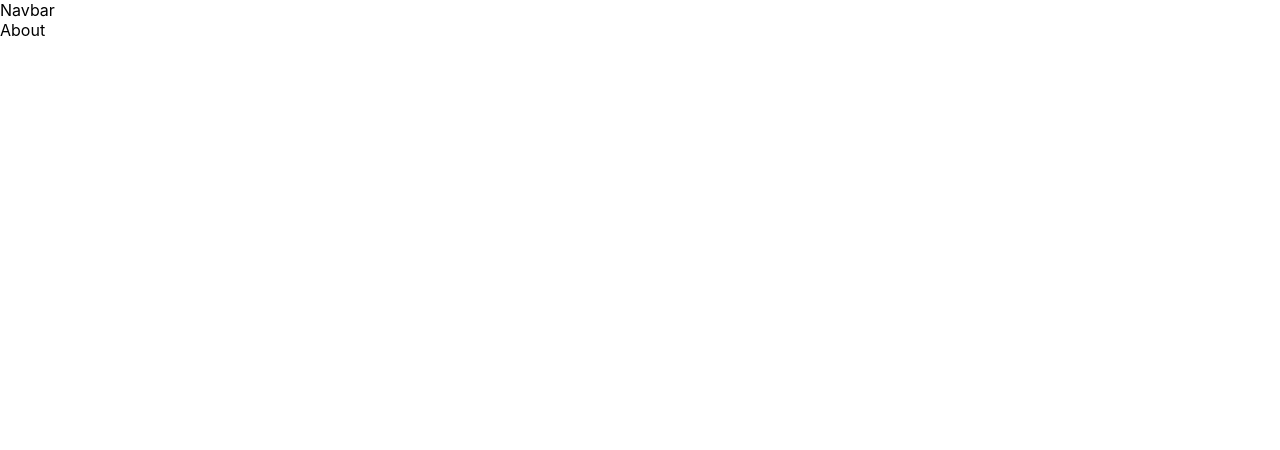
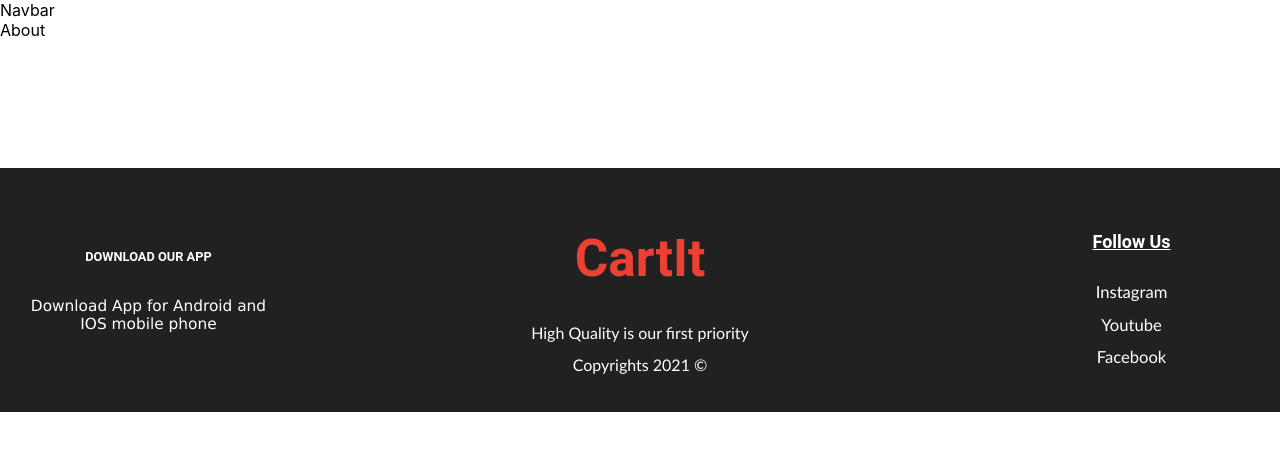
Before and after one commit to vishal-arora-2/your-store, a React (Create React App) app: page /about in a window 1280 px wide. Shown: the top 450 px of the page. Built offline with nearby package versions, Linux system fonts and the light colour scheme.

Commit message:
created footer

```diff
--- a/package.json
+++ b/package.json
@@ -3,6 +3,9 @@
   "version": "0.1.0",
   "private": true,
   "dependencies": {
+    "@emotion/react": "^11.10.6",
+    "@emotion/styled": "^11.10.6",
+    "@mui/material": "^5.12.1",
     "@testing-library/jest-dom": "^5.16.5",
     "@testing-library/react": "^13.4.0",
     "@testing-library/user-event": "^13.5.0",
--- /dev/null
+++ b/src/components/Footer/Footer.css
@@ -0,0 +1,73 @@
+footer {
+    margin-top: 10vmax;
+    padding: 2vmax;
+    background-color: rgb(34, 33, 33);
+    color: white;
+    display: flex;
+    align-items: center;
+  }
+
+  .leftFooter {
+    width: 20%;
+    display: flex;
+
+    flex-direction: column;
+    align-items: center;
+  }
+  .leftFooter > h4 {
+    font-family: "Roboto";
+    font-size: 1vmax;
+  }
+  .leftFooter > p {
+    text-align: center;
+    font-size: 1.2vmax;
+    font-family: "Lucida Sans", "Lucida Sans Regular", "Lucida Grande",
+      "Lucida Sans Unicode", Geneva, Verdana, sans-serif;
+  }
+  .leftFooter > img {
+    width: 10vmax;
+    margin: 1vmax;
+    cursor: pointer;
+  }
+
+  .midFooter {
+    width: 60%;
+
+    text-align: center;
+  }
+
+  .midFooter > h1 {
+    font-size: 4vmax;
+    font-family: "Roboto";
+    color: #eb4034;
+  }
+  .midFooter > p {
+    max-width: 60%;
+    font-family: "Gill Sans", "Gill Sans MT", Calibri, "Trebuchet MS", sans-serif;
+    margin: 1vmax auto;
+  }
+
+  .rightFooter {
+    width: 20%;
+
+    display: flex;
+    flex-direction: column;
+    align-items: center;
+  }
+  .rightFooter > h4 {
+    font-family: "Roboto";
+    font-size: 1.4vmax;
+    text-decoration: underline;
+  }
+  .rightFooter > a {
+    text-decoration: none;
+    font-size: 1.3vmax;
+    font-family: "Gill Sans", "Gill Sans MT", Calibri, "Trebuchet MS", sans-serif;
+    color: white;
+    transition: all 0.5s;
+    margin: 0.5vmax;
+  }
+
+  .rightFooter > a:hover {
+    color: #eb4034;
+  }
--- /dev/null
+++ b/src/components/Footer/Footer.jsx
@@ -0,0 +1,33 @@
+import React from "react";
+// import playStore from "../images/playstore";
+// import appStore from "../images/Appstore";
+import "./Footer.css";
+
+const Footer = () => {
+  return (
+    <footer id="footer">
+      <div className="leftFooter">
+        <h4>DOWNLOAD OUR APP</h4>
+        <p>Download App for Android and IOS mobile phone</p>
+        {/* <img src={playStore} alt="playstore" /> */}
+        {/* <img src={appStore} alt="Appstore" /> */}
+      </div>
+
+      <div className="midFooter">
+        <h1>CartIt</h1>
+        <p>High Quality is our first priority</p>
+
+        <p>Copyrights 2021 &copy; </p>
+      </div>
+
+      <div className="rightFooter">
+        <h4>Follow Us</h4>
+        <a href="/">Instagram</a>
+        <a href="/">Youtube</a>
+        <a href="/">Facebook</a>
+      </div>
+    </footer>
+  );
+};
+
+export default Footer;
--- a/src/components/Home.jsx
+++ b/src/components/Home.jsx
@@ -2,7 +2,9 @@ import React from 'react'
 
 const Home = () => {
   return (
-    <div>Home</div>
+    <div>Home
+    </div>
+
   )
 }
 
--- a/src/components/Myrouter.jsx
+++ b/src/components/Myrouter.jsx
@@ -4,6 +4,8 @@ import About from './About';
 import Cart from './Cart';
 import Home from './Home';
 import Navbar from './Navbar';
+import Footer from './Footer/Footer';
+
 const Myrouter = () => {
     return (
         <div>
@@ -14,6 +16,7 @@ const Myrouter = () => {
                     <Route path='/cart' element={<Cart />} />
                     <Route path='/about' element={<About />} />
                 </Routes>
+                <Footer/>
             </BrowserRouter>
         </div>
     )
```
Also changed, not shown: 1 other file (tests, documents, lock files or other folders).
